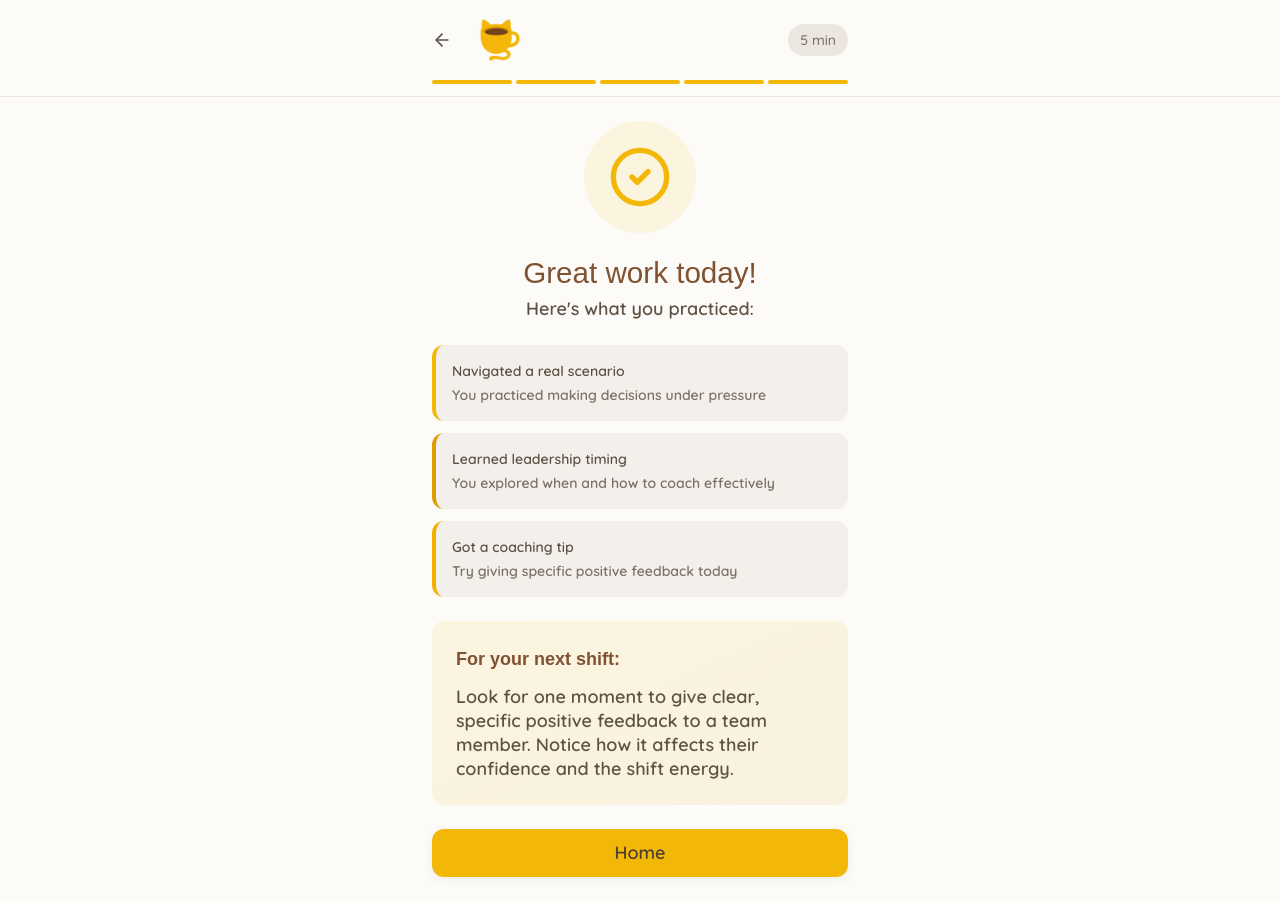
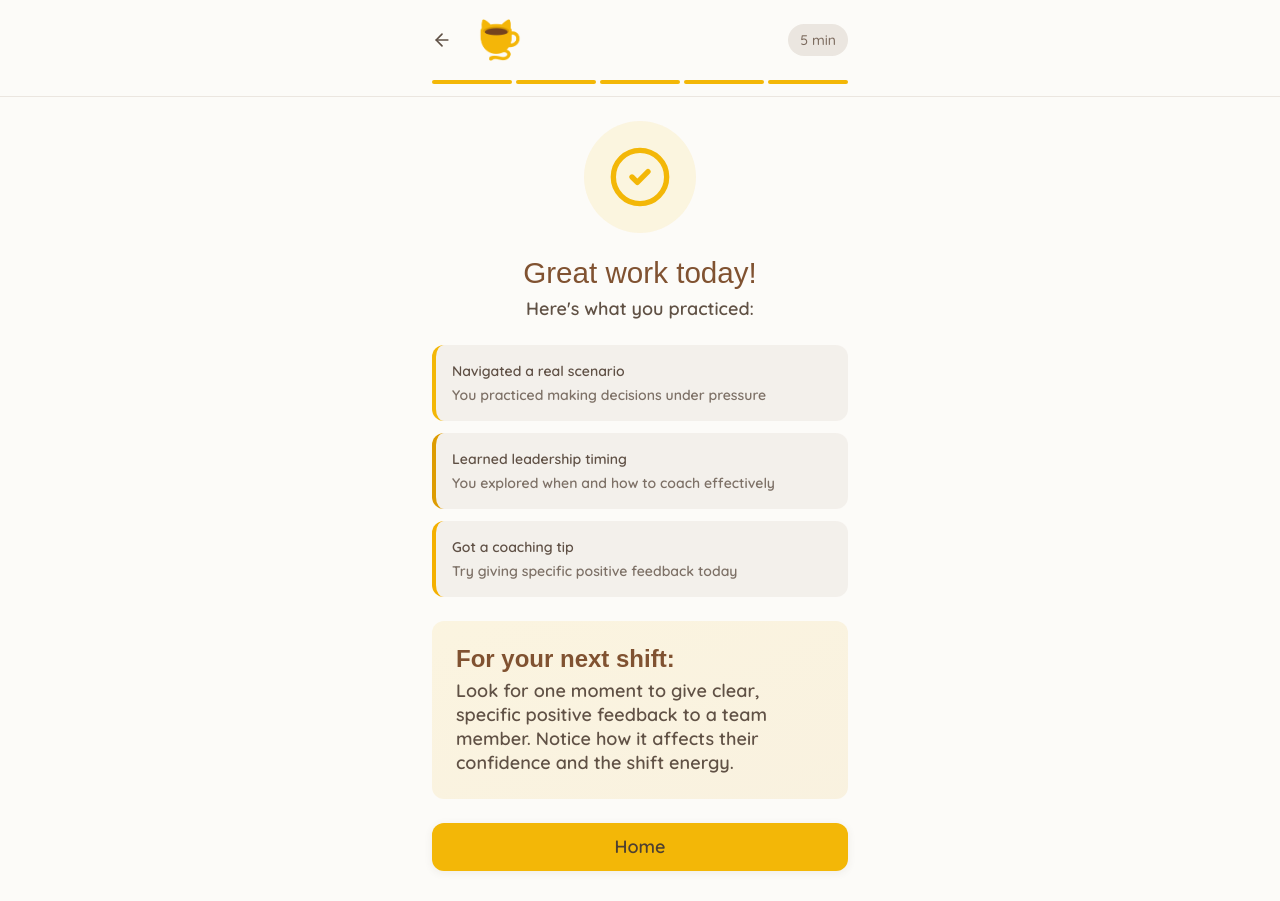
Before and after one commit to melmilloway/espresso-shift-coach, a React (Vite) app: page /shift-wrapup in a window 1280 px wide. Built offline with nearby package versions, Linux system fonts and the light colour scheme; the HTML template or start-up script is replaced by a standard one; a web font is replaced by a local one.

Commit message:
Update ShiftWrapUp screen styling

```diff
--- a/src/pages/ShiftWrapUp.tsx
+++ b/src/pages/ShiftWrapUp.tsx
@@ -67,10 +67,10 @@ const ShiftWrapUp = () => {
 
         {/* Next Shift Preview */}
         <div className="bg-gradient-to-br from-primary/10 to-secondary/10 rounded-xl p-6 space-y-3">
-          <h2 className="text-lg font-semibold" style={{ color: '#805231' }}>
+          <h2 className="text-lg font-semibold" style={{ color: '#805231', fontSize: '1.5rem' }}>
             For your next shift:
           </h2>
-          <p style={{ color: '#605145', fontSize: '1.125rem', lineHeight: '1.5rem', fontWeight: 600 }}>
+          <p style={{ color: '#605145', fontSize: '1.125rem', lineHeight: '1.5rem', fontWeight: 600, marginTop: '.4rem' }}>
             Look for one moment to give clear, specific positive feedback to a team member. Notice how it affects their confidence and the shift energy.
           </p>
         </div>
```
